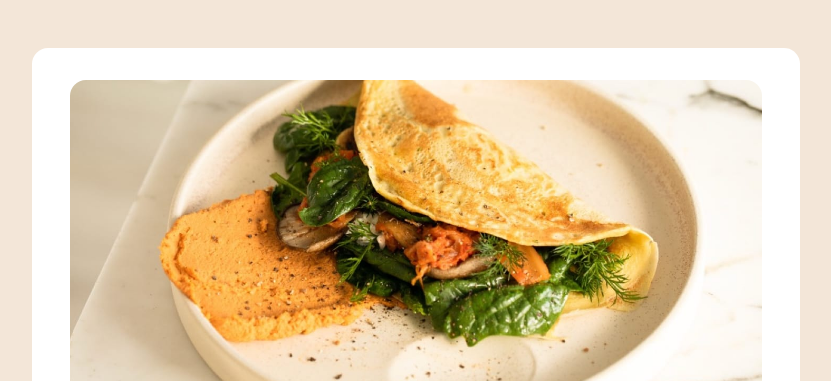
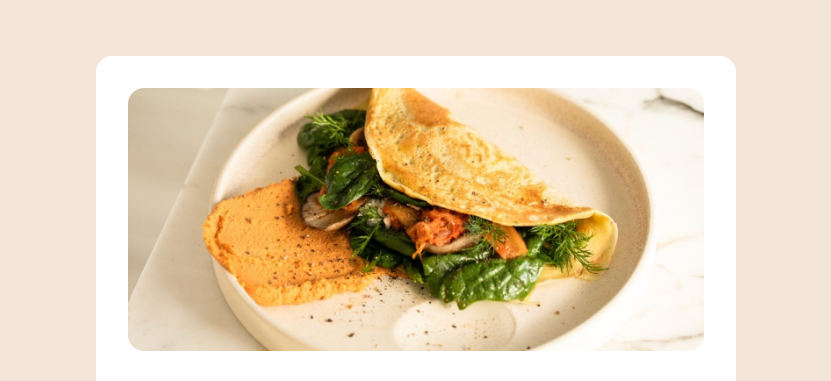
Before and after one commit to SimeonMarkov/recipe-page, a plain HTML site: page index.html in a window 1280 px wide. Shown: the top 381 px of the page, without its empty margins (224-1055 px from the left). Drawn offline with Linux system fonts and the light colour scheme.

```diff
--- a/style.css
+++ b/style.css
@@ -15,7 +15,7 @@
     margin: 0;
     padding: 0;
     box-sizing: border-box;
-    font-size: max(1rem, 1vw);
+    font-size: min(1rem, 5vw);
     font-family: 'Outfit', sans-serif;
     color: var(--stone-600);
 }
@@ -187,14 +187,14 @@
     }
 
     main {
-        width: 60vw;
+        width: 50vw;
         margin-inline: auto;
         height: auto;
         background-color: var(--white);
         display: flex;
         flex-direction: column;
         gap: 2rem;
-        margin-block-start: 3rem;
+        margin-block-start: 3.5rem;
         border-radius: 1rem;
     }
 
```
